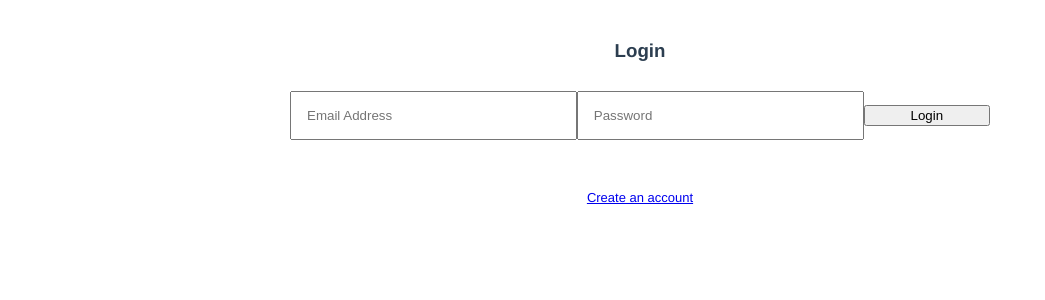
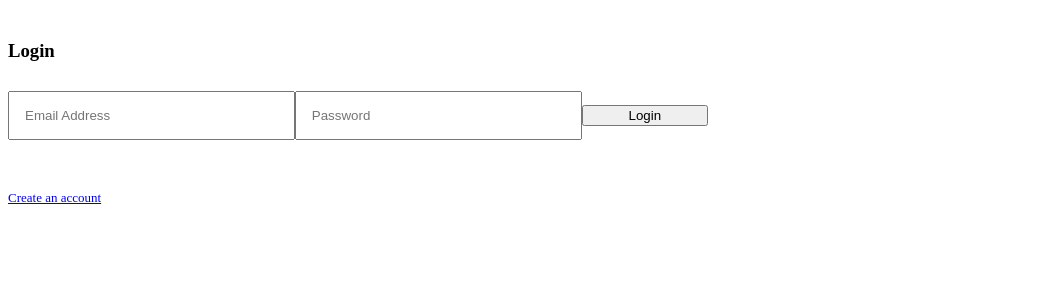
Before and after one commit to Shipyar/Blokr, a Vue app: page /#/Login in a window 1280 px wide. Shown: the top 300 px of the page, without its empty margins (0-1045 px from the left). Built offline with nearby package versions, Linux system fonts and the light colour scheme; the HTML template or start-up script is replaced by a standard one.

Commit message:
Slight Enhancements
Removed some content which Isn't being used, also added vuefire to help with cloudstore database support

```diff
--- a/package.json
+++ b/package.json
@@ -12,6 +12,7 @@
     "register-service-worker": "^1.0.0",
     "vue": "^2.5.13",
     "vue-router": "^3.0.1",
+    "vuefire": "^1.4.5",
     "vuex": "^3.0.1"
   },
   "devDependencies": {
--- a/public/index.html
+++ b/public/index.html
@@ -7,9 +7,6 @@
     <title>Blokr</title>
   </head>
   <body>
-    <noscript>
-      <strong>We're sorry but Blokr doesn't work properly without JavaScript enabled. Please enable it to continue.</strong>
-    </noscript>
     <div id="app"></div>
     <!-- built files will be auto injected -->
   </body>
--- a/src/App.vue
+++ b/src/App.vue
@@ -5,21 +5,4 @@
 </template>
 
 <style lang="scss">
-#app {
-  font-family: 'Avenir', Helvetica, Arial, sans-serif;
-  -webkit-font-smoothing: antialiased;
-  -moz-osx-font-smoothing: grayscale;
-  text-align: center;
-  color: #2c3e50;
-}
-#nav {
-  padding: 30px;
-  a {
-    font-weight: bold;
-    color: #2c3e50;
-    &.router-link-exact-active {
-      color: #42b983;
-    }
-  }
-}
 </style>
--- a/src/components/Login/Login.vue
+++ b/src/components/Login/Login.vue
@@ -1,8 +1,8 @@
 <template>
   <div class="login">
     <h3>Login</h3>
-    <input type="email" placeholder="Email Address" v-model="email">
-    <input type="password" placeholder="Password" v-model="password">
+    <input type="email" placeholder="Email Address" v-model="user.email">
+    <input type="password" placeholder="Password" v-model="user.password">
     <button type="submit" @click.prevent="login">Login</button>
     <p><router-link to="/sign-up">Create an account </router-link></p>
   </div>
@@ -16,23 +16,18 @@ export default {
   name: 'Login',
   data() {
     return {
-      email: '',
-      password: ''
+      user: {
+        email: '',
+        password: '',
+      }
     };
   },
   methods: {
     login() {
-      firebase.auth().signInWithEmailAndPassword(this.email, this.password)
-        .then(() => {
-          this.$router.replace('hello')
-        })
-        .catch(err => {
-          // Handle Errors here.
-          var errorCode = error.code;
-          var errorMessage = error.message;
-          // ...
-          console.log(errorCode + errorMessage);
-        });
+      firebase.auth().signInWithEmailAndPassword(this.user.email, this.user.password)
+        .then(() => {this.$router.replace('hello')})
+        .catch((err) => { console.log(err)}
+      );
     }
   }
 };
--- a/src/router.js
+++ b/src/router.js
@@ -42,9 +42,9 @@ const router = new Router({
   ],
 });
 
-router.beforeEach((to, from, next) => {
-  let currentUser = firebase.auth().currentUser;
-  let requiresAuth = to.matched.some(record => record.meta.requiresAuth);
+router.beforeResolve((to, from, next) => {
+  const currentUser = firebase.auth().currentUser;
+  const requiresAuth = to.matched.some(record => record.meta.requiresAuth);
 
   if (requiresAuth && !currentUser) next('login');
   else if (!requiresAuth && currentUser) next('hello');
```
Also changed, not shown: public/manifest.json, 1 other file (tests, documents, lock files or other folders).
